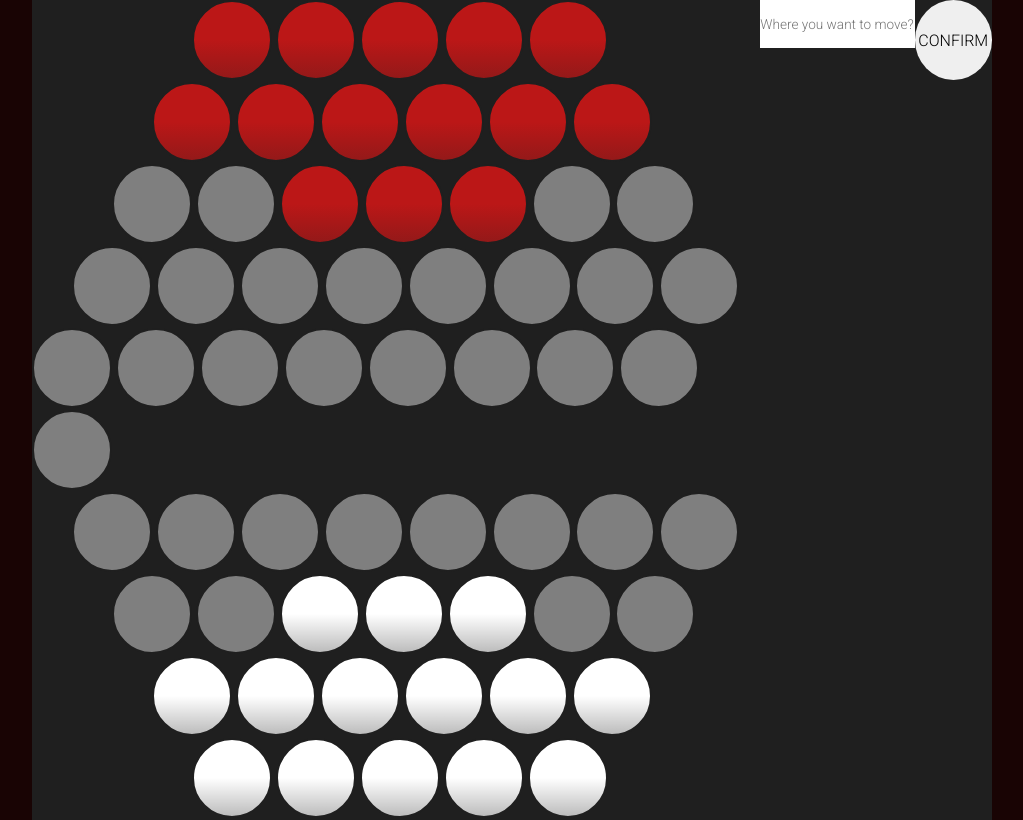
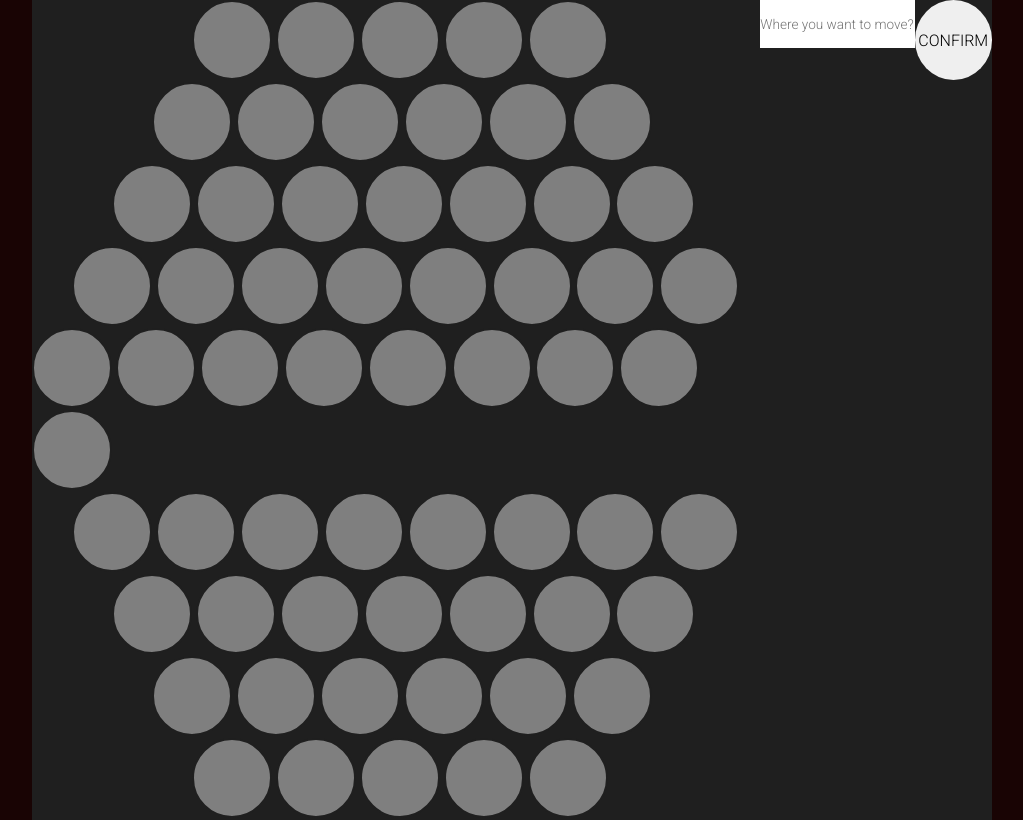
Before and after one commit to KodBilen42/ABALONE-PROJECT, a plain HTML site: page Front-end/table.html in a window 1280 px wide. Shown: the whole page, without its empty margins (128-1151 px from the left). Drawn offline with nearby package versions, Linux system fonts and the light colour scheme.

Commit message:
red and white class names deleted

```diff
--- a/Front-end/table.html
+++ b/Front-end/table.html
@@ -15,26 +15,26 @@
     <div class="board">
         <div class="container">
             <div class="first_line">
-                <button id="00" class="circle red" onclick= "select('00')"></button>
-                <button id="10" class="circle red" onclick= "select('10')"></button>
-                <button id="20" class="circle red" onclick= "select('20')"></button>
-                <button id="30" class="circle red" onclick= "select('30')"></button>
-                <button id="40" class="circle red" onclick= "select('40')"></button>
+                <button id="00" class="circle" onclick= "select('00')"></button>
+                <button id="10" class="circle" onclick= "select('10')"></button>
+                <button id="20" class="circle" onclick= "select('20')"></button>
+                <button id="30" class="circle" onclick= "select('30')"></button>
+                <button id="40" class="circle" onclick= "select('40')"></button>
             </div>
             <div class="second_line">
-                <button id="01" class="circle red" onclick= "select('01')"></button>
-                <button id="11" class="circle red" onclick= "select('11')"></button>
-                <button id="21" class="circle red" onclick= "select('21')"></button>
-                <button id="31" class="circle red" onclick= "select('31')"></button>
-                <button id="41" class="circle red" onclick= "select('41')"></button>
-                <button id="51" class="circle red" onclick= "select('51')"></button>
+                <button id="01" class="circle" onclick= "select('01')"></button>
+                <button id="11" class="circle" onclick= "select('11')"></button>
+                <button id="21" class="circle" onclick= "select('21')"></button>
+                <button id="31" class="circle" onclick= "select('31')"></button>
+                <button id="41" class="circle" onclick= "select('41')"></button>
+                <button id="51" class="circle" onclick= "select('51')"></button>
             </div>
             <div class="third_line">
                 <button id="02" class="circle" onclick= "select('02')"></button>
                 <button id="12" class="circle" onclick= "select('12')"></button>
-                <button id="22" class="circle red" onclick= "select('22')"></button>
-                <button id="32" class="circle red" onclick= "select('32')"></button>
-                <button id="42" class="circle red" onclick= "select('42')"></button>
+                <button id="22" class="circle" onclick= "select('22')"></button>
+                <button id="32" class="circle" onclick= "select('32')"></button>
+                <button id="42" class="circle" onclick= "select('42')"></button>
                 <button id="52" class="circle" onclick= "select('52')"></button>
                 <button id="62" class="circle" onclick= "select('62')"></button>
             </div>
@@ -72,26 +72,26 @@
             <div class="seventh_line">
                 <button id="06" class="circle" onclick= "select('06')"></button>
                 <button id="16" class="circle" onclick= "select('16')"></button>
-                <button id="26" class="circle white" onclick= "select('26')"></button>
-                <button id="36" class="circle white" onclick= "select('36')"></button>
-                <button id="46" class="circle white" onclick= "select('46')"></button>
+                <button id="26" class="circle" onclick= "select('26')"></button>
+                <button id="36" class="circle" onclick= "select('36')"></button>
+                <button id="46" class="circle" onclick= "select('46')"></button>
                 <button id="56" class="circle" onclick= "select('56')"></button>
                 <button id="66" class="circle" onclick= "select('66')"></button>
             </div>
             <div class="eighth_line">
-                <button id="07" class="circle white" onclick= "select('07')"></button>
-                <button id="17" class="circle white" onclick= "select('17')"></button>
-                <button id="27" class="circle white" onclick= "select('27')"></button>
-                <button id="37" class="circle white" onclick= "select('37')"></button>
-                <button id="47" class="circle white" onclick= "select('47')"></button>
-                <button id="57" class="circle white" onclick= "select('57')"></button>
+                <button id="07" class="circle" onclick= "select('07')"></button>
+                <button id="17" class="circle" onclick= "select('17')"></button>
+                <button id="27" class="circle" onclick= "select('27')"></button>
+                <button id="37" class="circle" onclick= "select('37')"></button>
+                <button id="47" class="circle" onclick= "select('47')"></button>
+                <button id="57" class="circle" onclick= "select('57')"></button>
             </div>
             <div class="nineth_line">
-                <button id="08" class="circle white" onclick= "select('08')"></button>
-                <button id="18" class="circle white" onclick= "select('18')"></button>
-                <button id="28" class="circle white" onclick= "select('28')"></button>
-                <button id="38" class="circle white" onclick= "select('38')"></button>
-                <button id="48" class="circle white" onclick= "select('48')"></button>
+                <button id="08" class="circle" onclick= "select('08')"></button>
+                <button id="18" class="circle" onclick= "select('18')"></button>
+                <button id="28" class="circle" onclick= "select('28')"></button>
+                <button id="38" class="circle" onclick= "select('38')"></button>
+                <button id="48" class="circle" onclick= "select('48')"></button>
             </div>
         </div>
         <input type="text" id="text" placeholder="Where you want to move?">
```
